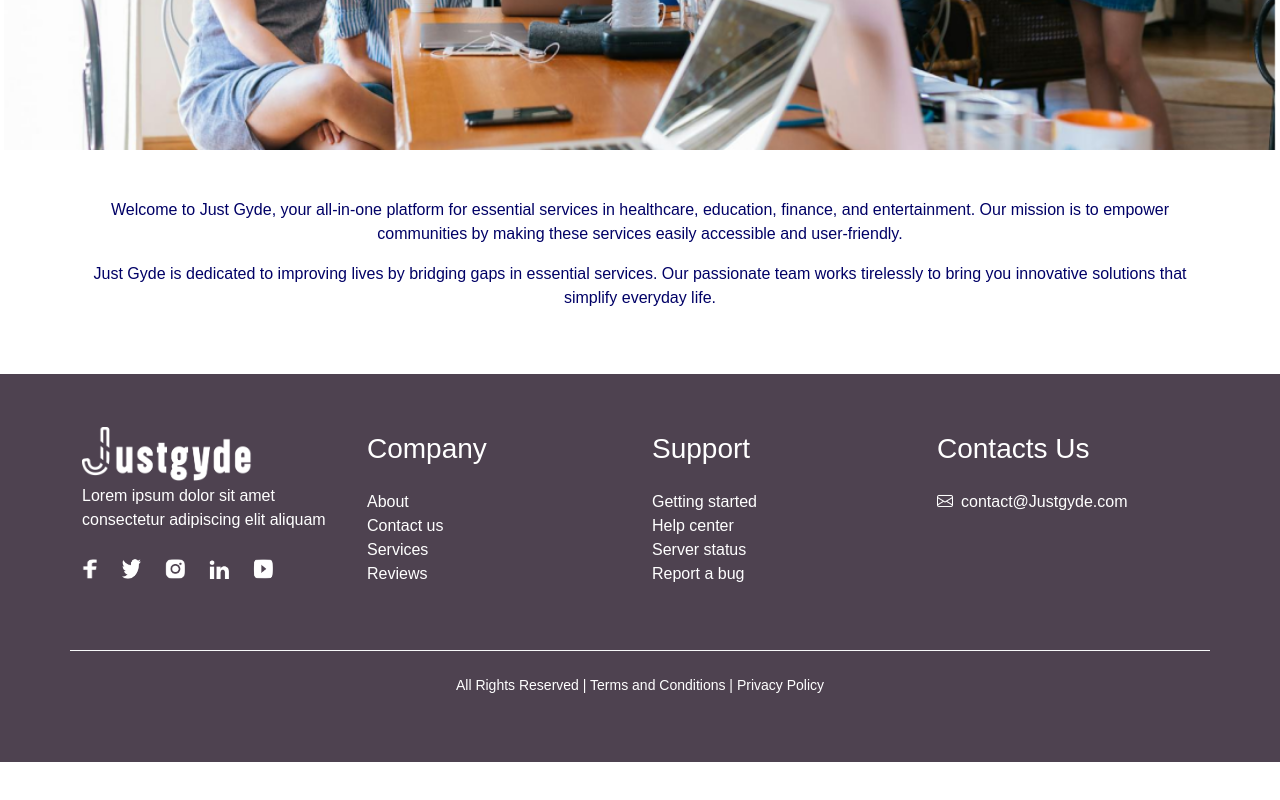
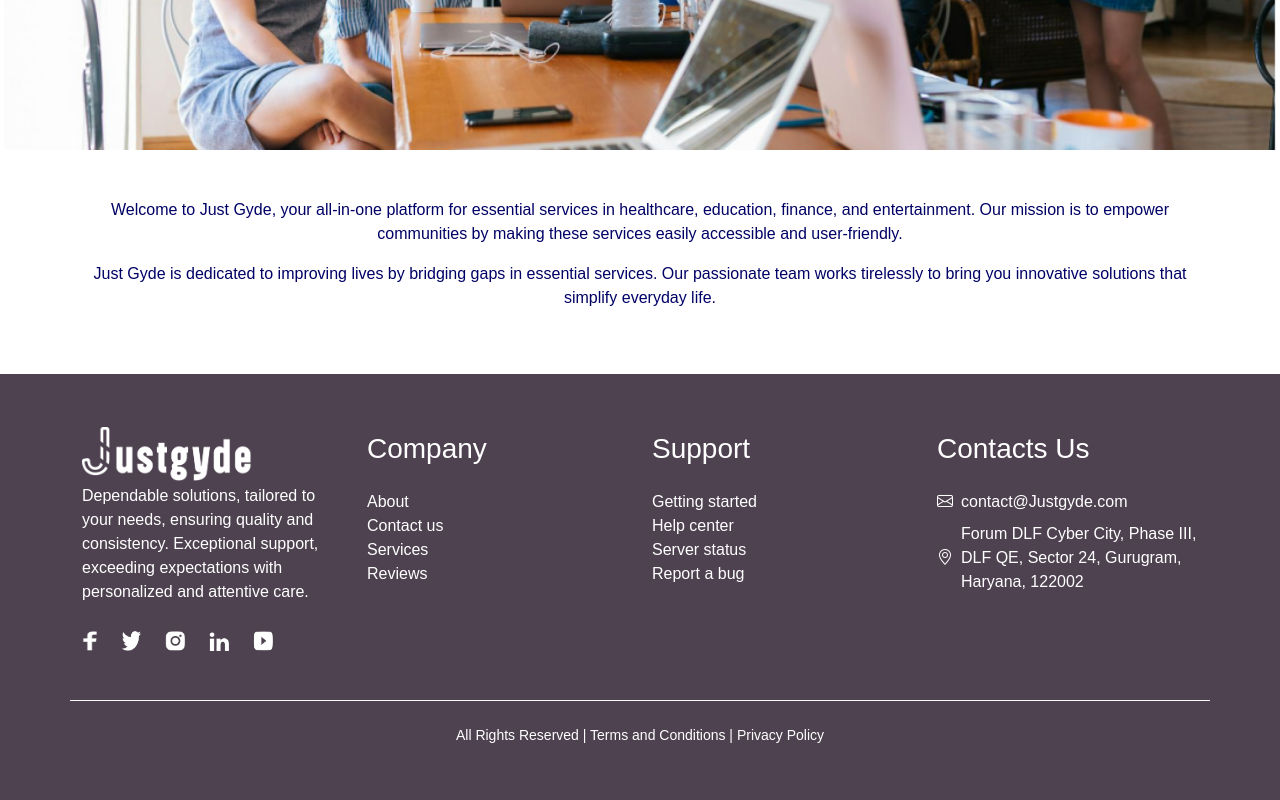
Before and after one commit to chandan8789/JustGyde-Website, a React (Create React App) app: page /about in a window 1280 px wide. Shown: the part 619-1419 px from the top of the page. Before the commit the page ends 1381 px from the top, so only its background shows below. Built offline with nearby package versions, Linux system fonts and the light colour scheme.

Commit message:
done work

```diff
--- a/src/components/Footer/Footer.jsx
+++ b/src/components/Footer/Footer.jsx
@@ -23,8 +23,7 @@ const Footer = () => {
               alt="JustGyde Logo"
             />
             <p className="mb-4 text-white">
-              Lorem ipsum dolor sit amet consectetur adipiscing elit aliquam
-            </p>
+            Dependable solutions, tailored to your needs, ensuring quality and consistency. Exceptional support, exceeding expectations with personalized and attentive care.            </p>
             <div className="d-flex gap-3">
               <Link href="#" className="me-2">
                 <img
@@ -77,7 +76,10 @@ const Footer = () => {
                 </Link>
               </li>
               <li>
-                <Link to="/services" className="text-white text-decoration-none">
+                <Link
+                  to="/services"
+                  className="text-white text-decoration-none"
+                >
                   Services
                 </Link>
               </li>
@@ -124,11 +126,11 @@ const Footer = () => {
                 <i class="bi bi-telephone" />
                 (414) 687 - 5892
               </li> */}
-              {/* <li className="d-flex align-items-center text-white gap-2">
+              <li className="d-flex align-items-center text-white gap-2">
                 <i class="bi bi-geo-alt" />
-                Forum DLF Cyber City, Phase III, DLF QE, Sector 24, Gurugram, Haryana, 122002
-
-              </li> */}
+                Forum DLF Cyber City, Phase III, DLF QE, Sector 24, Gurugram,
+                Haryana, 122002
+              </li>
             </ul>
           </div>
         </div>
```
